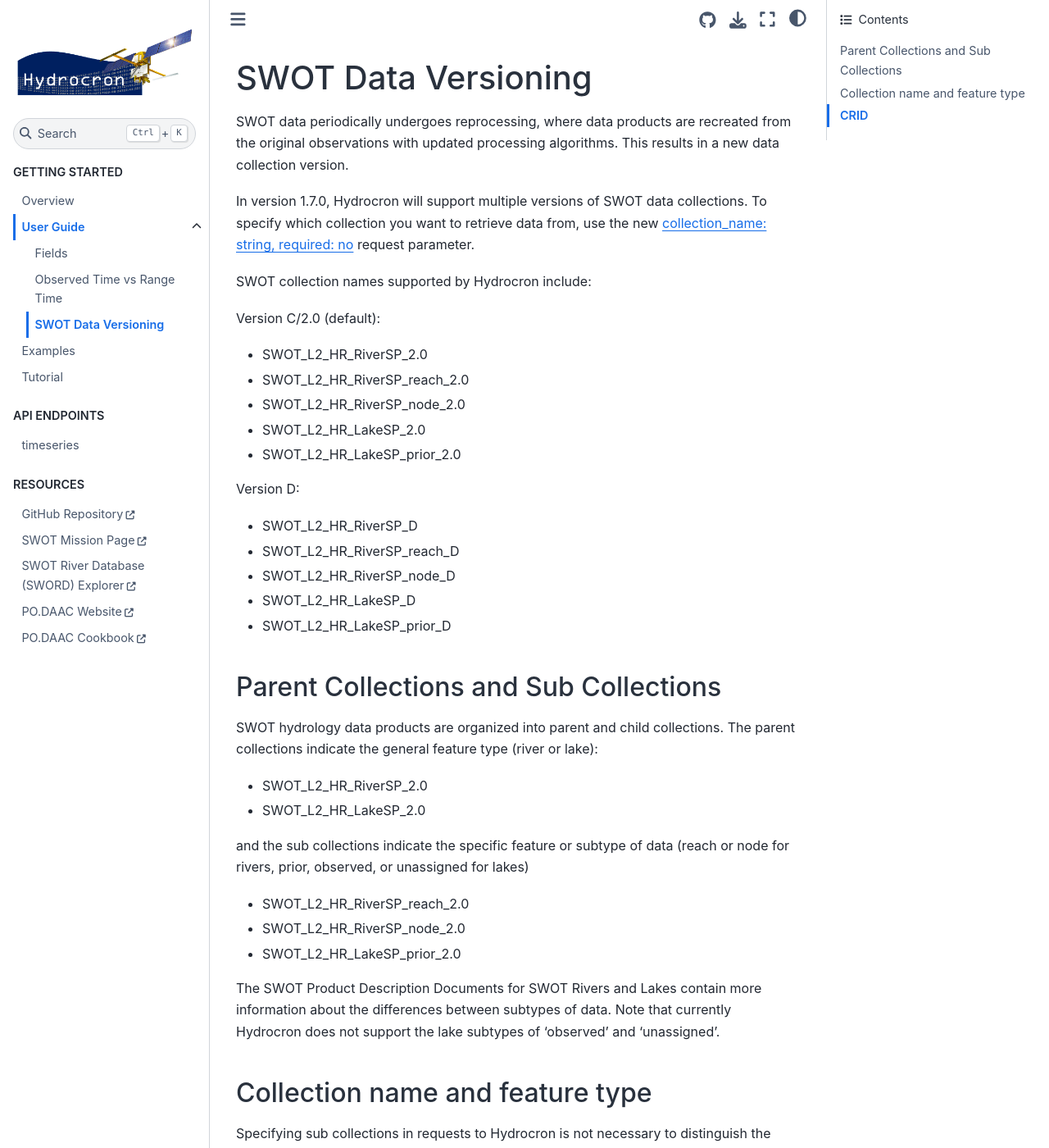
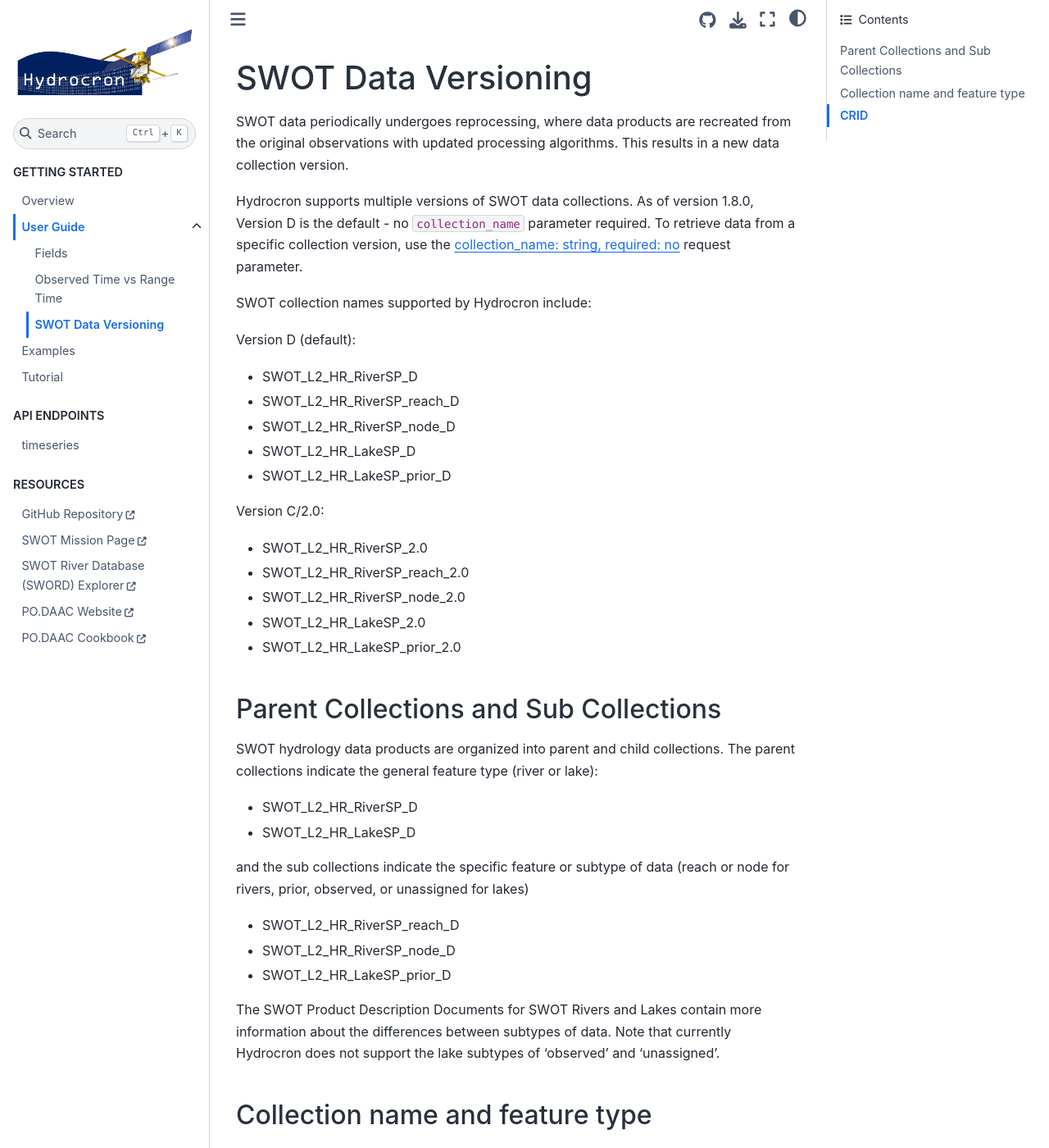
Before and after one commit to podaac/hydrocron, a Jupyter Book: the page built from docs/user-guide/versioning.md, in a window 1280 px wide and 1400 px high. Shown: the whole window at 82% size. Built offline with Jupyter Book 1.0.4 settings and Sphinx 7.4.7 and the Sphinx Book theme 1.1.4, drawn with Linux system fonts in a browser that asks for light colours.

Commit message:
Updated default to D, and updated docs to reflect this

```diff
--- a/docs/user-guide/versioning.md
+++ b/docs/user-guide/versioning.md
@@ -2,11 +2,19 @@
 
 SWOT data periodically undergoes reprocessing, where data products are recreated from the original observations with updated processing algorithms. This results in a new data collection version.
 
-In version 1.7.0, Hydrocron will support multiple versions of SWOT data collections. To specify which collection you want to retrieve data from, use the new [](collection_name) request parameter.
+Hydrocron supports multiple versions of SWOT data collections. As of version 1.8.0, Version D is the default - no `collection_name` parameter required. To retrieve data from a specific collection version, use the [](collection_name) request parameter.
 
 SWOT collection names supported by Hydrocron include:
 
-Version C/2.0 (default):
+Version D (default):
+
+- SWOT_L2_HR_RiverSP_D
+- SWOT_L2_HR_RiverSP_reach_D
+- SWOT_L2_HR_RiverSP_node_D
+- SWOT_L2_HR_LakeSP_D
+- SWOT_L2_HR_LakeSP_prior_D
+
+Version C/2.0:
 
 - SWOT_L2_HR_RiverSP_2.0
 - SWOT_L2_HR_RiverSP_reach_2.0
@@ -14,26 +22,18 @@ Version C/2.0 (default):
 - SWOT_L2_HR_LakeSP_2.0
 - SWOT_L2_HR_LakeSP_prior_2.0
 
-Version D:
-
-- SWOT_L2_HR_RiverSP_D
-- SWOT_L2_HR_RiverSP_reach_D
-- SWOT_L2_HR_RiverSP_node_D
-- SWOT_L2_HR_LakeSP_D
-- SWOT_L2_HR_LakeSP_prior_D
-
 ## Parent Collections and Sub Collections
 
 SWOT hydrology data products are organized into parent and child collections. The parent collections indicate the general feature type (river or lake):
 
-- SWOT_L2_HR_RiverSP_2.0
-- SWOT_L2_HR_LakeSP_2.0
+- SWOT_L2_HR_RiverSP_D
+- SWOT_L2_HR_LakeSP_D
 
 and the sub collections indicate the specific feature or subtype of data (reach or node for rivers, prior, observed, or unassigned for lakes)
 
-- SWOT_L2_HR_RiverSP_reach_2.0
-- SWOT_L2_HR_RiverSP_node_2.0
-- SWOT_L2_HR_LakeSP_prior_2.0
+- SWOT_L2_HR_RiverSP_reach_D
+- SWOT_L2_HR_RiverSP_node_D
+- SWOT_L2_HR_LakeSP_prior_D
 
 The SWOT Product Description Documents for SWOT Rivers and Lakes contain more information about the differences between subtypes of data. Note that currently Hydrocron does not support the lake subtypes of 'observed' and 'unassigned'.
 
```
Also changed, not shown: CHANGELOG.md (+10 -0 lines), docs/examples.md (+2 -2 lines), docs/intro.md (+7 -0 lines), docs/timeseries.md (+6 -6 lines), 4 other files.
